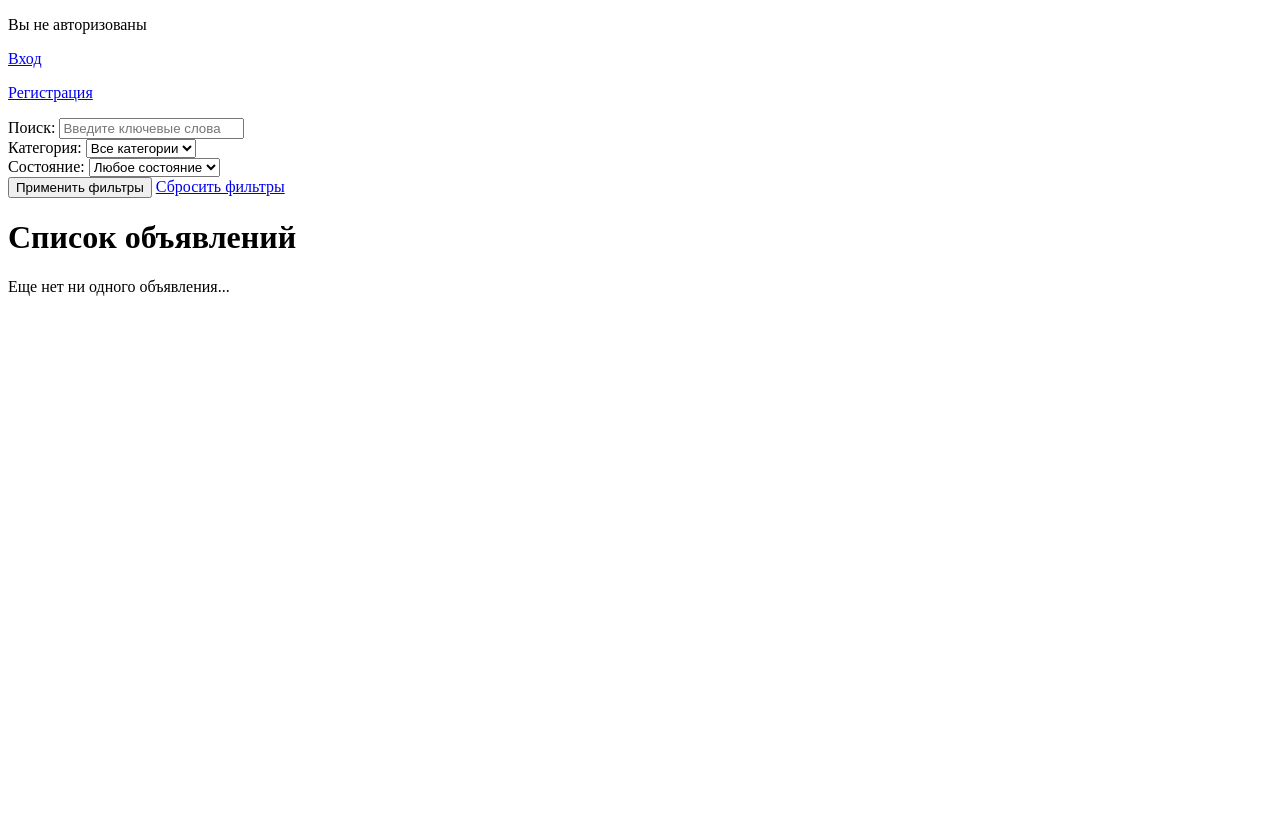
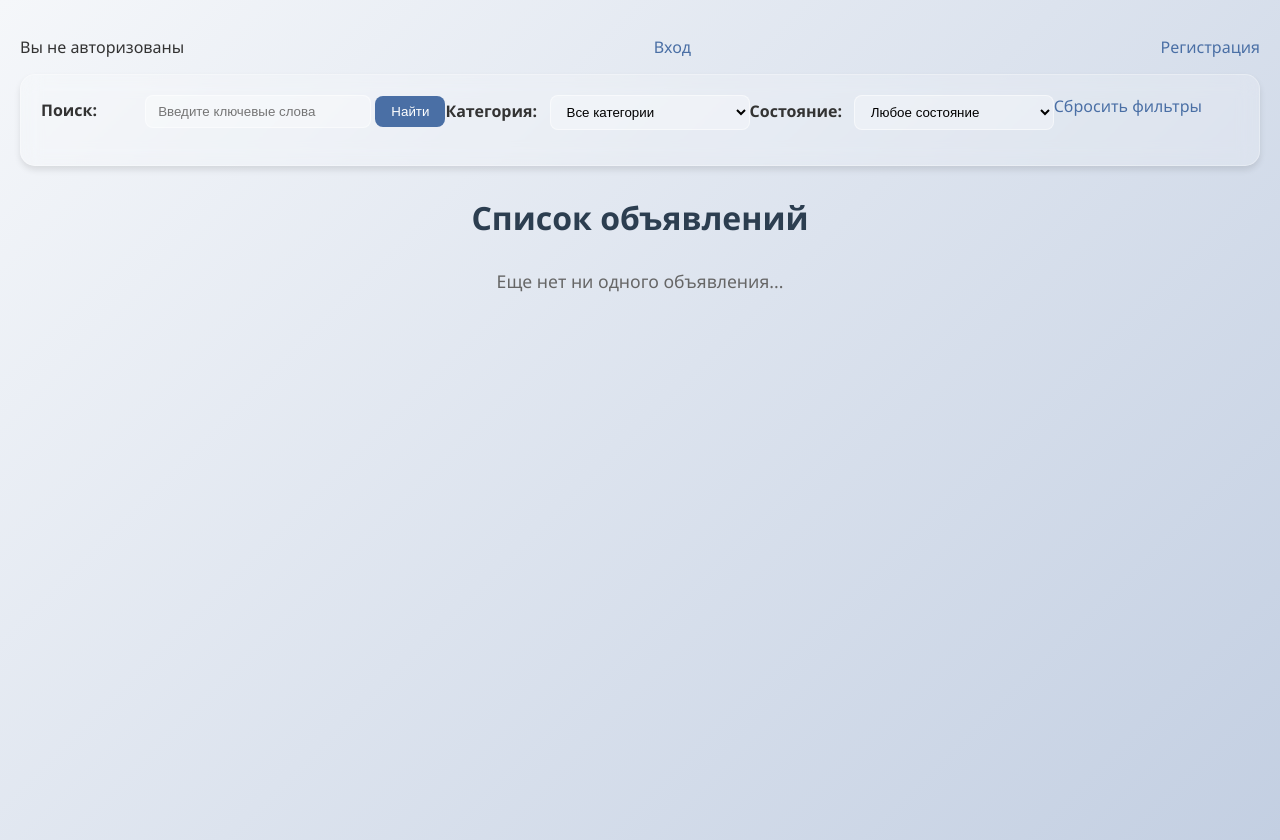
Before and after one commit to scorp5438/exchange_platform, a Django app: page / in a window 1280 px wide. Before the commit the page ends 296 px from the top, so only its background shows below. Run offline with Django 4.2, Linux system fonts and the light colour scheme; data that the repository does not hold is empty.

Commit message:
Create style

```diff
--- a/exchange_platform/ads/templates/ads/base.html
+++ b/exchange_platform/ads/templates/ads/base.html
@@ -5,7 +5,13 @@
     <meta name="viewport"
           content="width=device-width, user-scalable=no, initial-scale=1.0, maximum-scale=1.0, minimum-scale=1.0">
     <meta http-equiv="X-UA-Compatible" content="ie=edge">
-
+    <style>
+        .user_content{
+            display: flex;
+            gap: 25px;
+            justify-content: space-between;
+        }
+    </style>
     <title>
         {% block title %}
             Base Title
--- a/exchange_platform/ads/templates/ads/index.html
+++ b/exchange_platform/ads/templates/ads/index.html
@@ -1,25 +1,206 @@
 {% extends 'ads/base.html' %}
 
 {% block title %}
-    Сайт рецептов
+    Барахолка
 {% endblock %}
 
 {% block body %}
+
+<style>
+    /* Общие стили */
+    body {
+        font-family: 'Segoe UI', Tahoma, Geneva, Verdana, sans-serif;
+        background: linear-gradient(135deg, #f5f7fa 0%, #c3cfe2 100%);
+        margin: 0;
+        padding: 20px;
+        color: #333;
+        min-height: 100vh;
+    }
+
+    /* Стили формы фильтрации */
+    form {
+        background: rgba(255, 255, 255, 0.2);
+        backdrop-filter: blur(10px);
+        display: flex;
+        border-radius: 15px;
+        padding: 20px;
+        margin-bottom: 30px;
+        box-shadow: 0 4px 6px rgba(0, 0, 0, 0.1);
+        border: 1px solid rgba(255, 255, 255, 0.3);
+    }
+
+    form div {
+        margin-bottom: 15px;
+    }
+
+    label {
+        display: inline-block;
+        width: 100px;
+        font-weight: 600;
+    }
+
+    input[type="text"], select {
+        padding: 8px 12px;
+        border: 1px solid rgba(255, 255, 255, 0.5);
+        border-radius: 8px;
+        background: rgba(255, 255, 255, 0.3);
+        width: 200px;
+        transition: all 0.3s ease;
+    }
+
+    input[type="text"]:focus, select:focus {
+        outline: none;
+        background: rgba(255, 255, 255, 0.5);
+        box-shadow: 0 0 0 2px rgba(100, 149, 237, 0.3);
+    }
+
+    button[type="submit"] {
+        background: #4a6fa5;
+        color: white;
+        border: none;
+        padding: 8px 16px;
+        border-radius: 8px;
+        cursor: pointer;
+        transition: background 0.3s ease;
+    }
+
+    button[type="submit"]:hover {
+        background: #3a5a8a;
+    }
+
+    a {
+        color: #4a6fa5;
+        text-decoration: none;
+        transition: color 0.3s ease;
+    }
+
+    a:hover {
+        color: #2c3e50;
+        text-decoration: underline;
+    }
+
+    /* Стили списка объявлений */
+    .ads-list {
+        max-width: 1200px;
+        margin: 0 auto;
+    }
+
+    .ads-list h1 {
+        text-align: center;
+        color: #2c3e50;
+        margin-bottom: 30px;
+    }
+
+    ol {
+        list-style: none;
+        padding: 0;
+        display: grid;
+        grid-template-columns: repeat(auto-fill, minmax(300px, 1fr));
+        gap: 25px;
+    }
+
+    .ads-item {
+        background: rgba(255, 255, 255, 0.2);
+        backdrop-filter: blur(10px);
+        -webkit-backdrop-filter: blur(10px);
+        border-radius: 15px;
+        padding: 20px;
+        box-shadow: 0 4px 6px rgba(0, 0, 0, 0.1);
+        border: 1px solid rgba(255, 255, 255, 0.3);
+        transition: transform 0.3s ease, box-shadow 0.3s ease;
+    }
+
+    .ads-item:hover {
+        transform: translateY(-5px);
+        box-shadow: 0 10px 20px rgba(0, 0, 0, 0.15);
+    }
+
+    .ads-item img {
+        width: 100%;
+        height: 200px;
+        object-fit: cover;
+        border-radius: 10px;
+        margin-bottom: 15px;
+        border: 1px solid rgba(255, 255, 255, 0.5);
+    }
+
+    .ads-item h2 {
+        margin-top: 0;
+        margin-bottom: 10px;
+        font-size: 1.3rem;
+    }
+
+    .ads-item h2 a {
+        color: #2c3e50;
+    }
+
+    .ads-item h2 a:hover {
+        color: #4a6fa5;
+    }
+
+    .ads-item ul {
+        padding-left: 0;
+        list-style: none;
+    }
+
+    .ads-item li {
+        margin-bottom: 8px;
+        font-size: 0.9rem;
+    }
+
+    .ads-item strong {
+        color: #4a6fa5;
+    }
+
+    /* Стили пагинации */
+    .pagination {
+        display: flex;
+        justify-content: center;
+        margin-top: 30px;
+        gap: 10px;
+    }
+
+    .pagination a, .pagination span {
+        padding: 8px 16px;
+        border-radius: 8px;
+        background: rgba(255, 255, 255, 0.3);
+        border: 1px solid rgba(255, 255, 255, 0.5);
+        transition: all 0.3s ease;
+    }
+
+    .pagination a:hover {
+        background: rgba(74, 111, 165, 0.3);
+    }
+
+    .pagination .current {
+        background: #4a6fa5;
+        color: white;
+        font-weight: bold;
+    }
+
+    /* Сообщение об отсутствии объявлений */
+    .ads-list > p {
+        text-align: center;
+        font-size: 1.1rem;
+        color: #666;
+    }
+
+</style>
 
 <!-- Форма фильтрации -->
     <form method="get">
          <!-- Поле поиска -->
         <div>
-        <label for="search">Поиск:</label>
+            <label for="search" onchange="this.form.submit()">Поиск:</label>
             <input type="text" name="search" id="search"
                    value="{{ search_query }}" placeholder="Введите ключевые слова">
+            <button type="submit">Найти</button>
         </div>
 
         <!-- Фильтр по категории -->
         <div>
-
             <label for="category">Категория:</label>
-        <select name="category" id="category">
+            <select name="category" id="category" onchange="this.form.submit()">
                 <option value="">Все категории</option>
                 {% for category in categories %}
                     <option value="{{ category.id }}"
@@ -33,7 +214,7 @@
         <!-- Фильтр по состоянию -->
         <div>
             <label for="condition">Состояние:</label>
-        <select name="condition" id="condition">
+            <select name="condition" id="condition" onchange="this.form.submit()">
                 <option value="">Любое состояние</option>
                 {% for value, name in conditions %}
                     <option value="{{ value }}"
@@ -44,7 +225,6 @@
             </select>
         </div>
 
-    <button type="submit">Применить фильтры</button>
         <a href="?">Сбросить фильтры</a>
     </form>
 
@@ -55,7 +235,6 @@
                 {% for ads in object_list %}
                     <div class="ads-item">
                         <li>
-
                             <img src="{{ ads.get_image_url }}" alt="{{ ads.title }}">
                             <h2><a href="{% url 'ads:detail_ad' pk=ads.pk %}">{{ ads.title }}</a></h2>
 
@@ -94,6 +273,7 @@
             {% endif %}
         </div>
         {% endif %}
+    </div>
 
 
 </div>
--- a/exchange_platform/ads/urls.py
+++ b/exchange_platform/ads/urls.py
@@ -7,7 +7,8 @@ from .views import (
     UpdateAdView,
     DeleteAdView,
     CreateExcPropsView,
-    ExcPropsView
+    ExcPropsView,
+    DetailExcPropView
 )
 
 app_name = 'ads'
@@ -20,4 +21,5 @@ urlpatterns = [
     path('delete_ad/<int:pk>', DeleteAdView.as_view(), name='delete_ad'),
     path('exc_props/<int:pk>', CreateExcPropsView.as_view(), name='exc_props'),
     path('exc_props_list/', ExcPropsView.as_view(), name='exc_props_list'),
+    path('detail_exc_props/<int:pk>', DetailExcPropView.as_view(), name='detail_exc_props'),
 ]
--- a/exchange_platform/ads/views.py
+++ b/exchange_platform/ads/views.py
@@ -140,9 +140,13 @@ class ExcPropsView(LoginRequiredMixin, ListView):
 
     def get_queryset(self):
         user = self.request.user
-        queryset = ExchangeProposal.objects.filter(
-            Q(ad_sender__user=user) |
-            Q(ad_receiver__user=user)
+        queryset = ExchangeProposal.objects.select_related(
+            'ad_sender',
+            'ad_receiver',
+            'ad_sender__user',
+            'ad_receiver__user'
+        ).filter(
+            Q(ad_sender__user=user) | Q(ad_receiver__user=user)
         )
 
         status = self.request.GET.get('status')
@@ -150,11 +154,33 @@ class ExcPropsView(LoginRequiredMixin, ListView):
         if status:
             queryset = queryset.filter(status=status)
 
+        proposal_type = self.request.GET.get('type')
+        if proposal_type == 'sent':
+            queryset = queryset.filter(ad_sender__user=user)
+        elif proposal_type == 'received':
+            queryset = queryset.filter(ad_receiver__user=user)
+
         return queryset
 
     def get_context_data(self, *, object_list=None, **kwargs):
         context = super().get_context_data(**kwargs)
-        context['status'] = ExchangeProposal.STATUSES
-        context['current_status'] = self.request.GET.get('status', '')
+        user = self.request.user
 
+        # Добавляем статистику для фильтров
+        context.update({
+            'status': ExchangeProposal.STATUSES,
+            'current_status': self.request.GET.get('status', ''),
+            'current_type': self.request.GET.get('type', ''),
+            'sent_count': ExchangeProposal.objects.filter(ad_sender__user=user).count(),
+            'received_count': ExchangeProposal.objects.filter(ad_receiver__user=user).count(),
+        })
         return context
+
+class DetailExcPropView(DetailView):
+    queryset = ExchangeProposal.objects.select_related(
+        'ad_sender',
+        'ad_receiver',
+        'ad_sender__user',
+        'ad_receiver__user'
+    )
+    template_name = 'ads/detail_exc_props.html'
```
Also changed, not shown: exchange_platform/ads/templates/ads/detail_exc_props.html (added, +44 -0 lines), exchange_platform/ads/templates/ads/exc_props.html (+25 -11 lines). Lines whose indentation alone changed are shown as unchanged.
